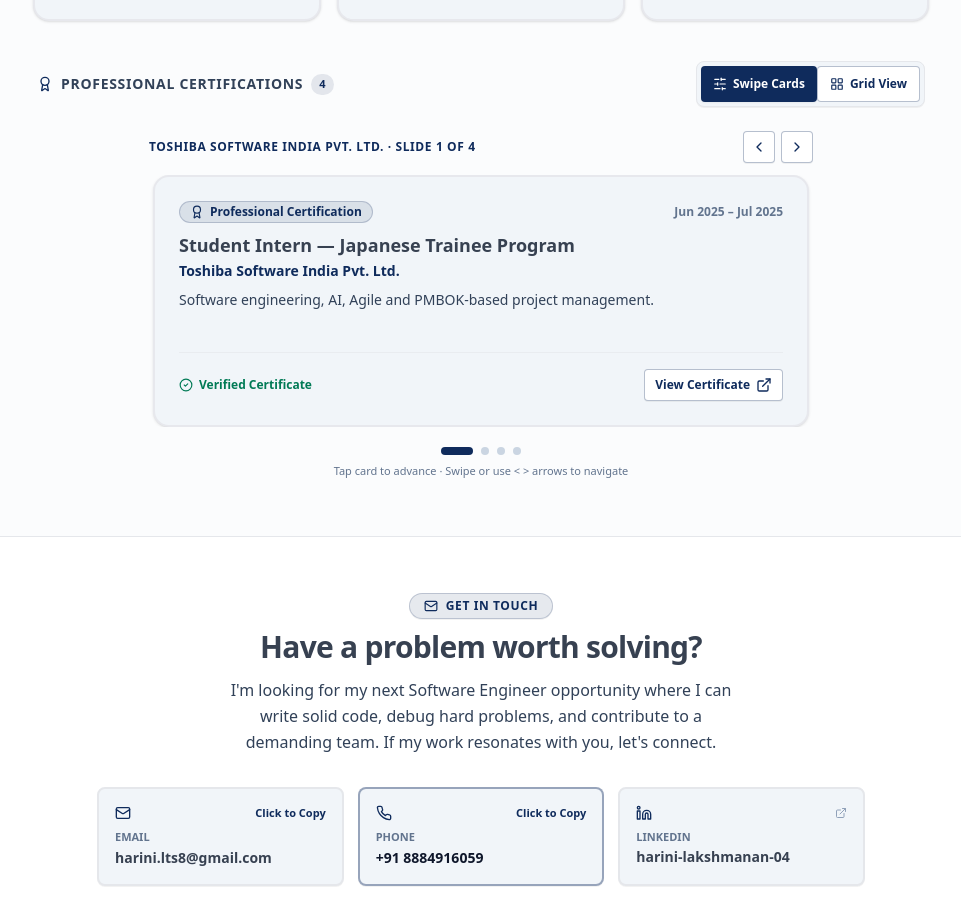
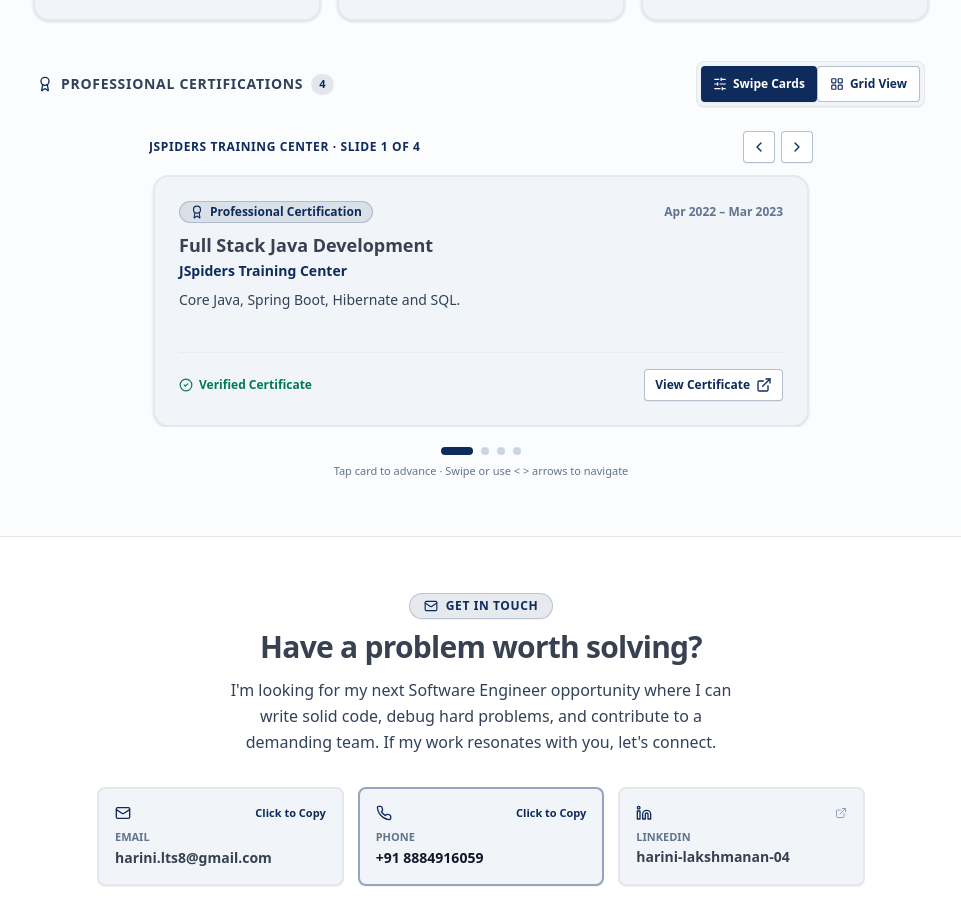
Before and after one commit to Harini410/PortFolio-02, a Next.js app: page / in a window 1280 px wide. Shown: the part 8340-9256 px from the top of the page, without its empty margins (159-1120 px from the left). Built offline with nearby package versions, Linux system fonts and the light colour scheme; a web font is replaced by a local one.

Commit message:
feat: position JSpiders Full Stack Java Development as first certification in carousel

```diff
--- a/app/page.tsx
+++ b/app/page.tsx
@@ -479,6 +479,14 @@ export default function Portfolio() {
   const professionalCertifications = [
     {
       id: "cert-1",
+      title: "Full Stack Java Development",
+      org: "JSpiders Training Center",
+      date: "Apr 2022 – Mar 2023",
+      desc: "Core Java, Spring Boot, Hibernate and SQL.",
+      link: "https://drive.google.com/file/d/1RTtCGOrI2vyXH6j_xHPgi3w3-1oqNjTv/view?usp=drive_link",
+    },
+    {
+      id: "cert-2",
       title: "Student Intern — Japanese Trainee Program",
       org: "Toshiba Software India Pvt. Ltd.",
       date: "Jun 2025 – Jul 2025",
@@ -486,7 +494,7 @@ export default function Portfolio() {
       link: "https://drive.google.com/file/d/12-qbiWk395zQNifNbny0t0CEr5ti0Thk/view?usp=sharing",
     },
     {
-      id: "cert-2",
+      id: "cert-3",
       title: "Student Intern Trainee",
       org: "DRDO — Centre for Artificial Intelligence and Robotics (CAIR)",
       date: "Jan 2025 – Jun 2025",
@@ -494,20 +502,12 @@ export default function Portfolio() {
       link: "https://drive.google.com/file/d/1I_B8fyGlng8WRsnosvQomWHWBlW5_pzX/view?usp=sharing",
     },
     {
-      id: "cert-3",
+      id: "cert-4",
       title: "Software Testing Certification",
       org: "NPTEL",
       date: "Jul 2024 – Oct 2024",
       desc: "Software testing and verification methodologies.",
       link: "https://drive.google.com/file/d/1TZyZvl5HiDj390lw11bnyDYVS1gplW17/view?usp=drive_link",
-    },
-    {
-      id: "cert-4",
-      title: "Full Stack Java Development",
-      org: "JSpiders Training Center",
-      date: "Apr 2022 – Mar 2023",
-      desc: "Core Java, Spring Boot, Hibernate and SQL.",
-      link: "https://drive.google.com/file/d/1RTtCGOrI2vyXH6j_xHPgi3w3-1oqNjTv/view?usp=drive_link",
     },
   ]
 
```
